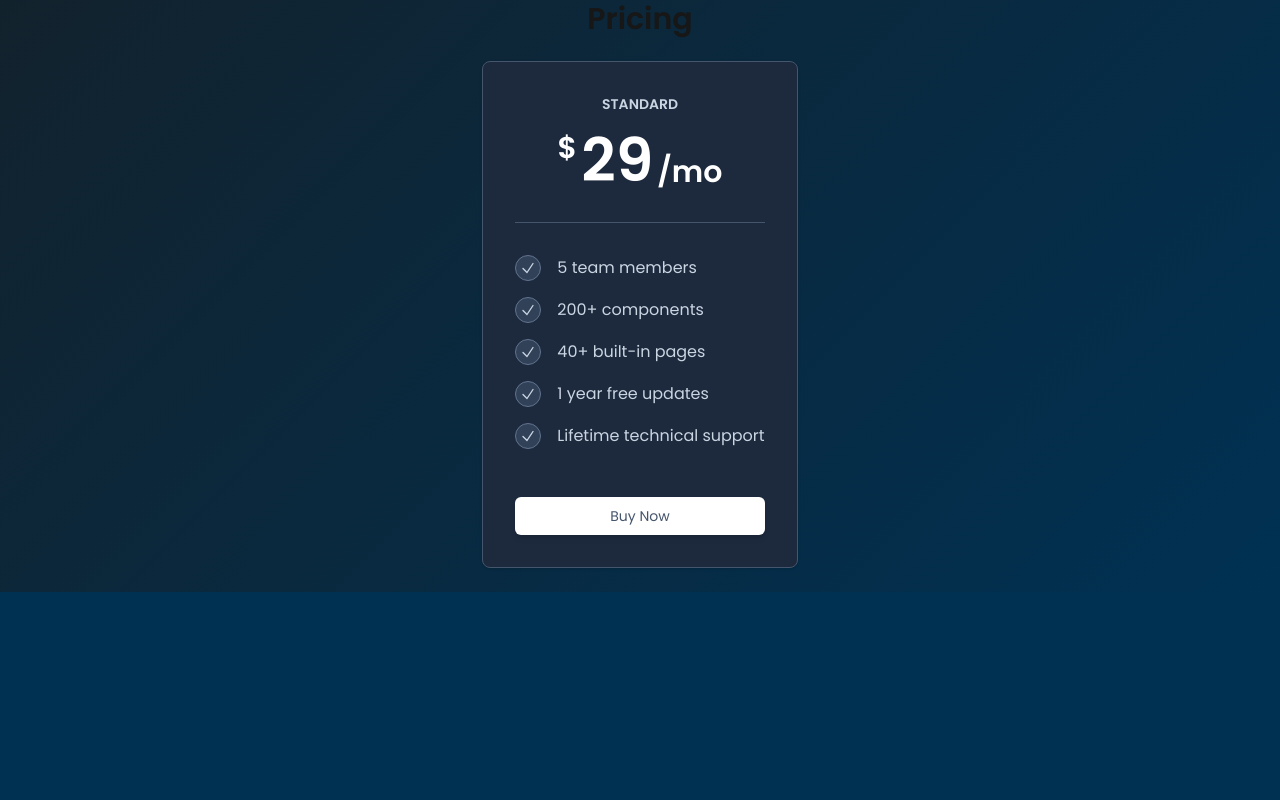
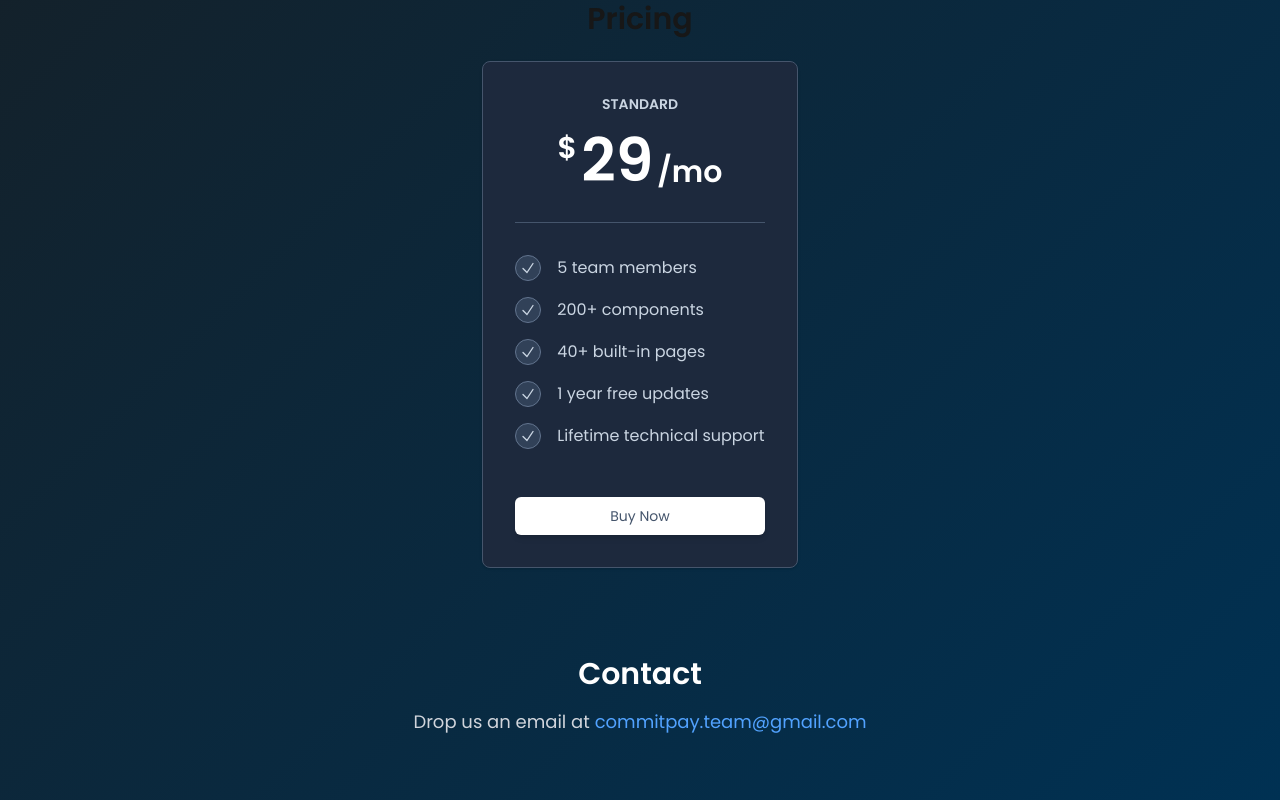
Before and after one commit to mohammadanas51/commitpay-v2, a Next.js app: page / in a window 1280 px wide. Shown: the part 1853-2653 px from the top of the page. Before the commit the page ends 2445 px from the top, so only its background shows below. Built offline with nearby package versions, Linux system fonts and the light colour scheme.

Commit message:
added contact section

```diff
--- /dev/null
+++ b/src/components/landingPage/Contact.tsx
@@ -0,0 +1,35 @@
+"use client";
+
+import React from "react";
+import { Poppins } from "next/font/google";
+import { motion } from "framer-motion";
+
+const poppins = Poppins({
+  weight: ["400", "600"],
+  subsets: ["latin"],
+});
+
+function Contact() {
+  return (
+    <motion.div
+      initial={{ opacity: 0 }}
+      whileInView={{ opacity: 1 }}
+
+      transition={{ duration: 0.8 }}
+      className={`text-center py-16 px-4 ${poppins.className}`}
+    >
+      <h2 className="text-3xl font-semibold mb-4 text-white">Contact</h2>
+      <p className="text-gray-300 text-lg">
+        Drop us an email at{" "}
+        <a
+          href="mailto:commitpay.team@gmail.com"
+          className="text-blue-400 hover:underline"
+        >
+          commitpay.team@gmail.com
+        </a>
+      </p>
+    </motion.div>
+  );
+}
+
+export default Contact;
--- a/src/components/landingPage/landingPage.tsx
+++ b/src/components/landingPage/landingPage.tsx
@@ -6,6 +6,7 @@ import HowItWorks from './HowItWorks';
 import ContributorBenefits from './ContributorBenefits';
 import MaintainerBenefits from './MaintainerBenefits';
 import Pricing from './Pricing';
+import Contact from './Contact'
 
 function LandingPage() {
   return (
@@ -17,6 +18,7 @@ function LandingPage() {
       <ContributorBenefits />
       <MaintainerBenefits/>
       <Pricing/>
+      <Contact/>
     </>
   );
 }
```
